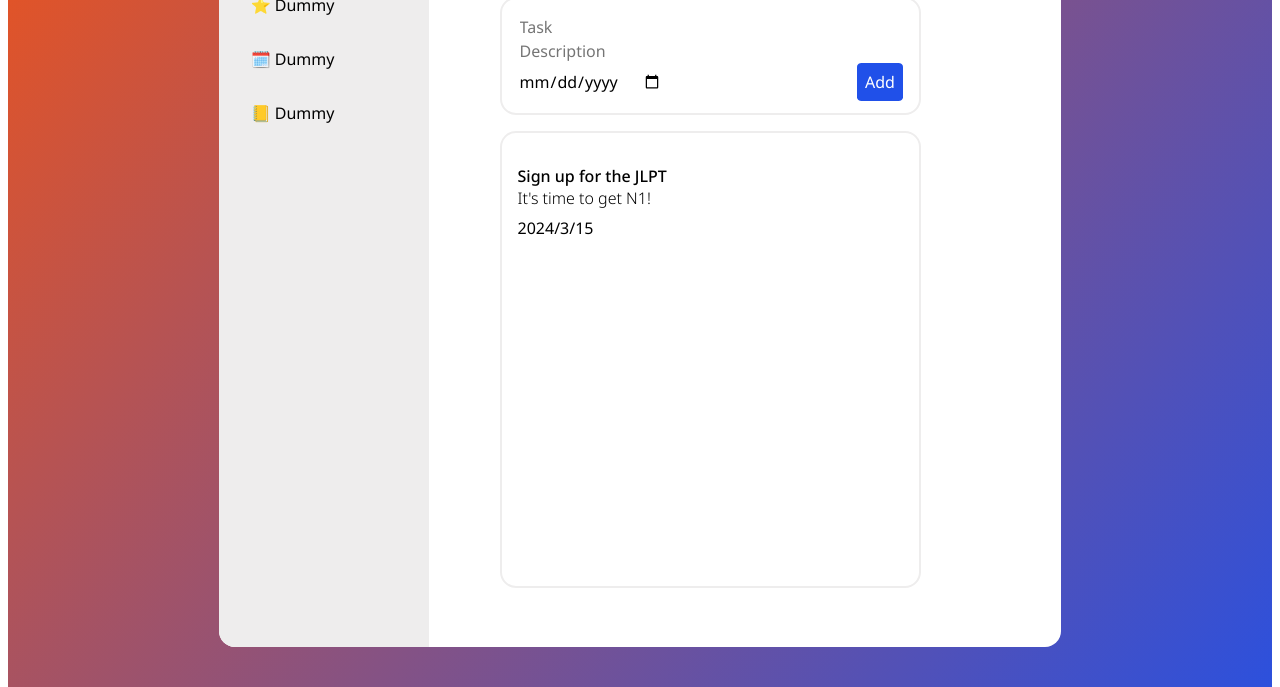
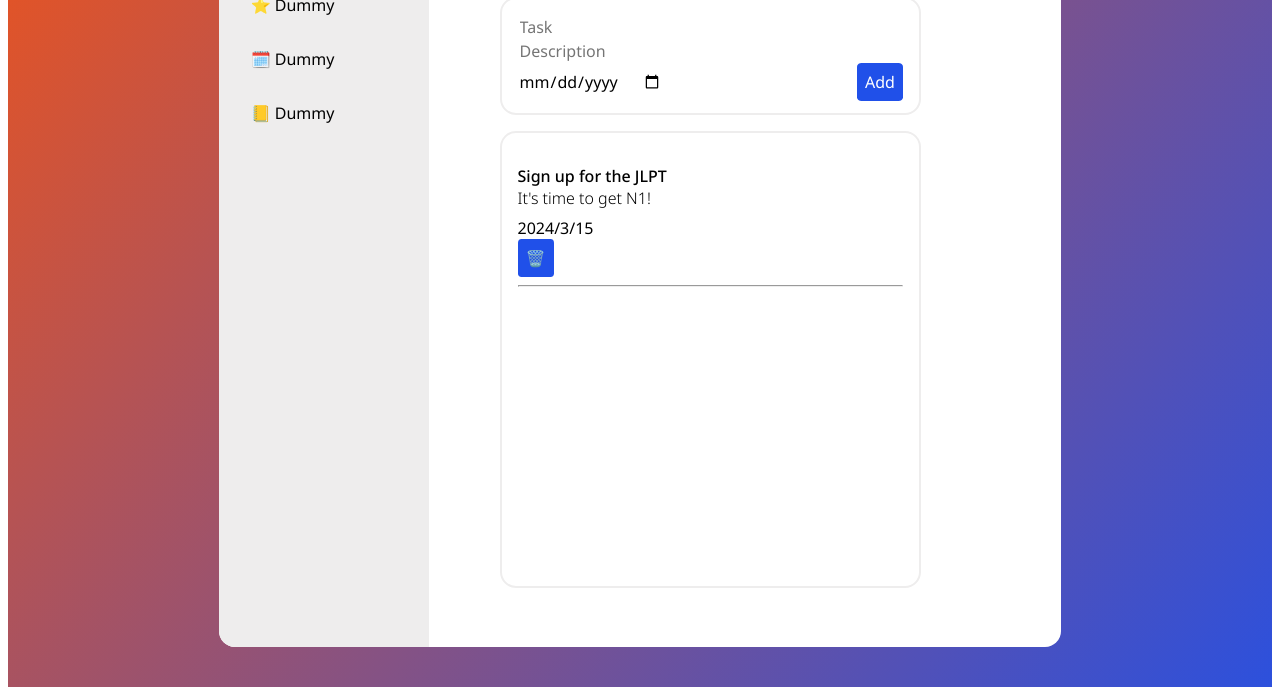
Before and after one commit to Justin-K-Ellis/aurora-tasks, a website built with Vite: page aurora-tasks/index.html in a window 1280 px wide. Shown: the part 113-800 px from the top of the page. Built offline with nearby package versions, Linux system fonts and the light colour scheme.

```diff
--- a/aurora-tasks/index.html
+++ b/aurora-tasks/index.html
@@ -50,7 +50,11 @@
             <li>
               <div class="task-title">Sign up for the JLPT</div>
               <div class="task-description">It's time to get N1!</div>
-              <div class="task-date">2024/3/15</div>
+              <div class="date-and-delete">
+                <div class="task-date">2024/3/15</div>
+                <button class="delete-btn">🗑️</button>
+              </div>
+              <hr>
             </li>
           </ul>
         </div>
```
